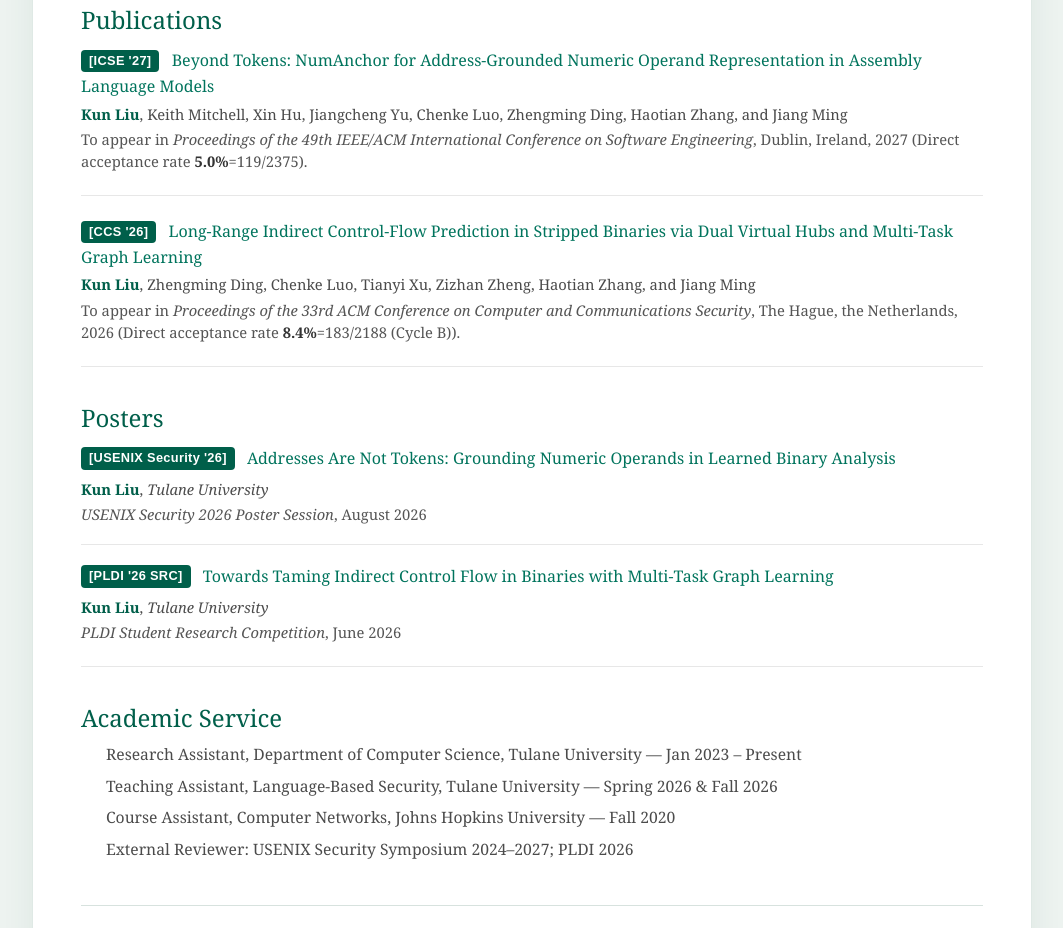
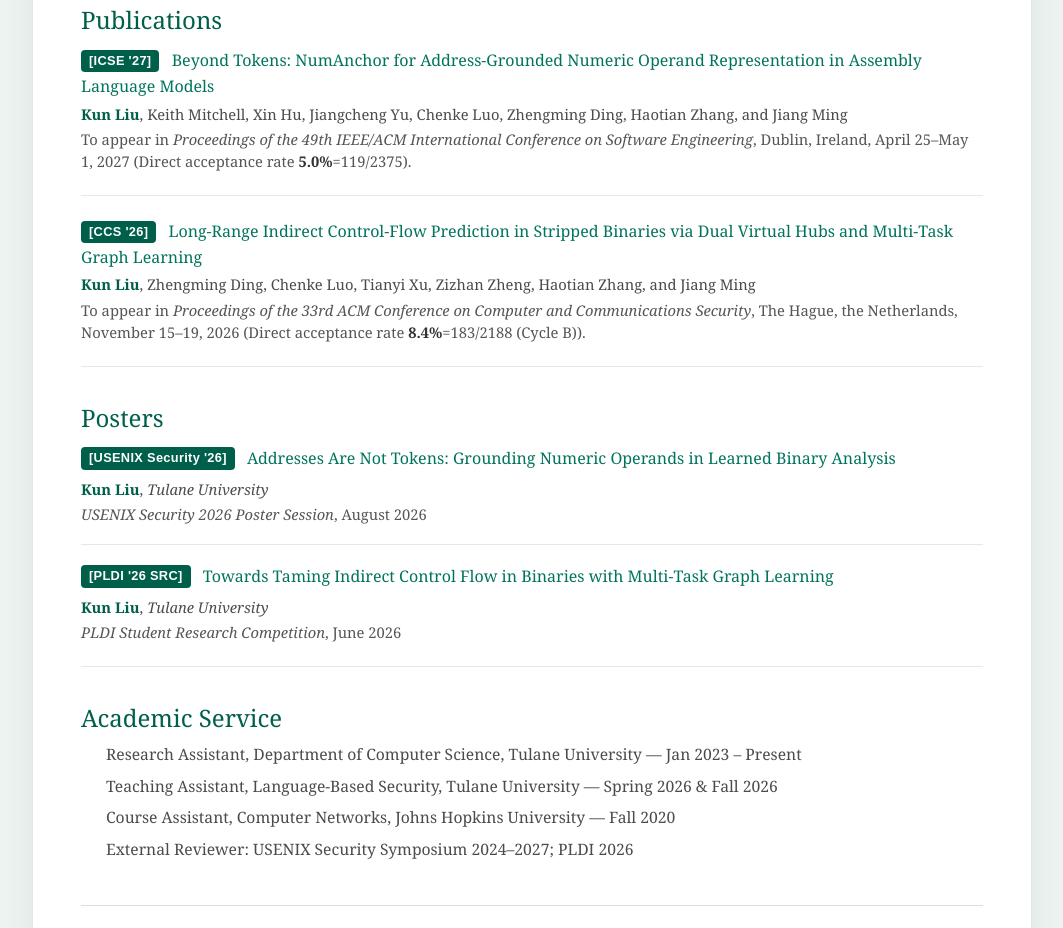
Before and after one commit to Ryan-hub-bit/ryan-hub-bit.github.io, a Next.js app: page / in a window 1280 px wide. Shown: the part 900-1828 px from the top of the page, without its empty margins (108-1171 px from the left). Built offline with nearby package versions, Linux system fonts and the light colour scheme.

Commit message:
Restore full conference dates in publications

```diff
--- a/app/page.tsx
+++ b/app/page.tsx
@@ -46,9 +46,9 @@
       "Jiang Ming",
     ],
     venue: "Proceedings of the 49th IEEE/ACM International Conference on Software Engineering",
-    // Conference location: https://conf.researchr.org/home/icse-2027
+    // Conference dates and location: https://conf.researchr.org/home/icse-2027
     venueLocation: "Dublin, Ireland",
-    venueDate: "2027",
+    venueDate: "April 25–May 1, 2027",
     acceptance: {
       // Initial direct acceptances, excluding major-revision decisions, from the owner's acceptance notice.
       directAcceptances: 119,
@@ -69,9 +69,9 @@
       "Jiang Ming",
     ],
     venue: "Proceedings of the 33rd ACM Conference on Computer and Communications Security",
-    // Conference location: https://www.sigsac.org/ccs/CCS2026/
+    // Conference dates and location: https://www.sigsac.org/ccs/CCS2026/
     venueLocation: "The Hague, the Netherlands",
-    venueDate: "2026",
+    venueDate: "November 15–19, 2026",
     acceptance: {
       cycle: "Cycle B",
       // Count supplied by the site owner: 107 direct acceptances + 76 with shepherding.
```
